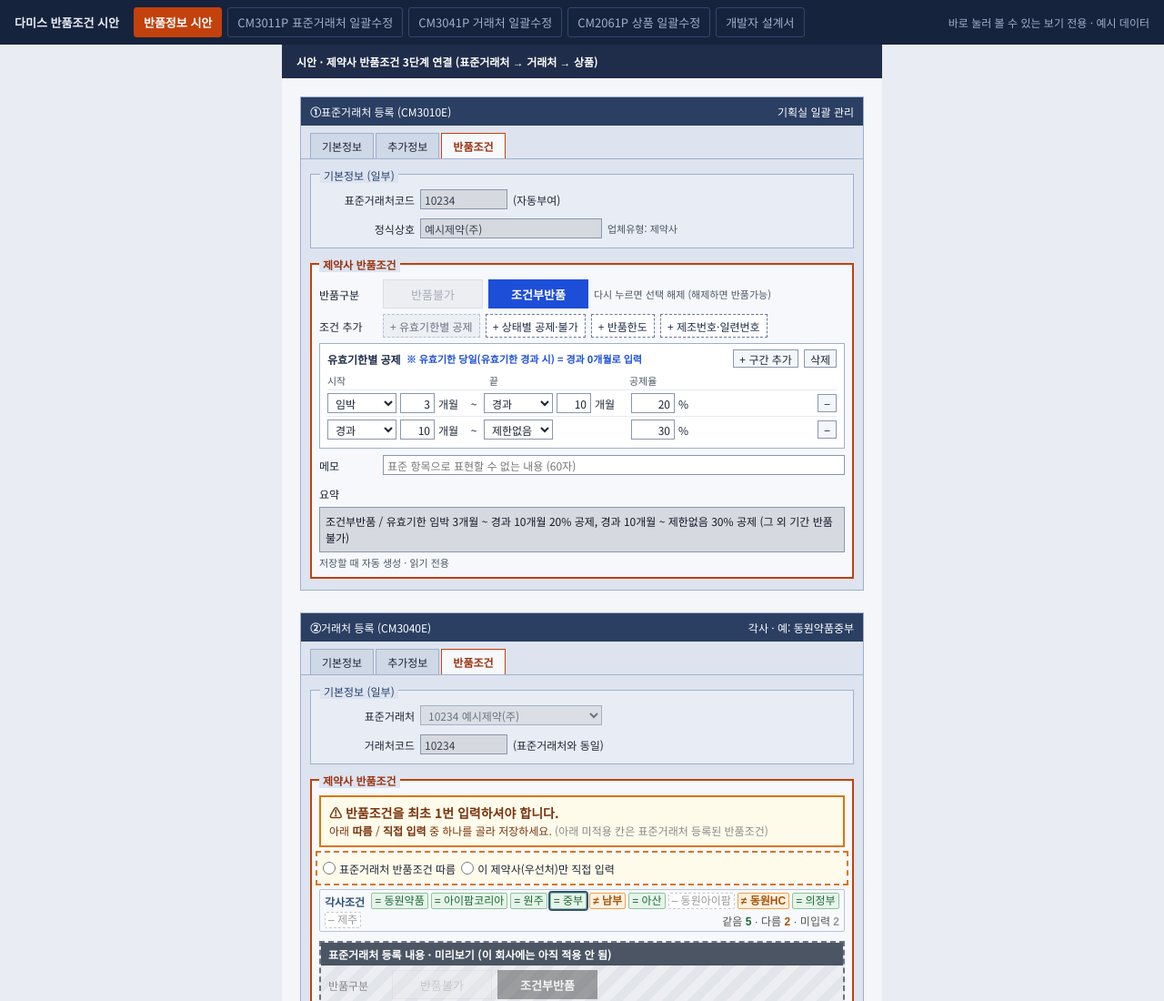
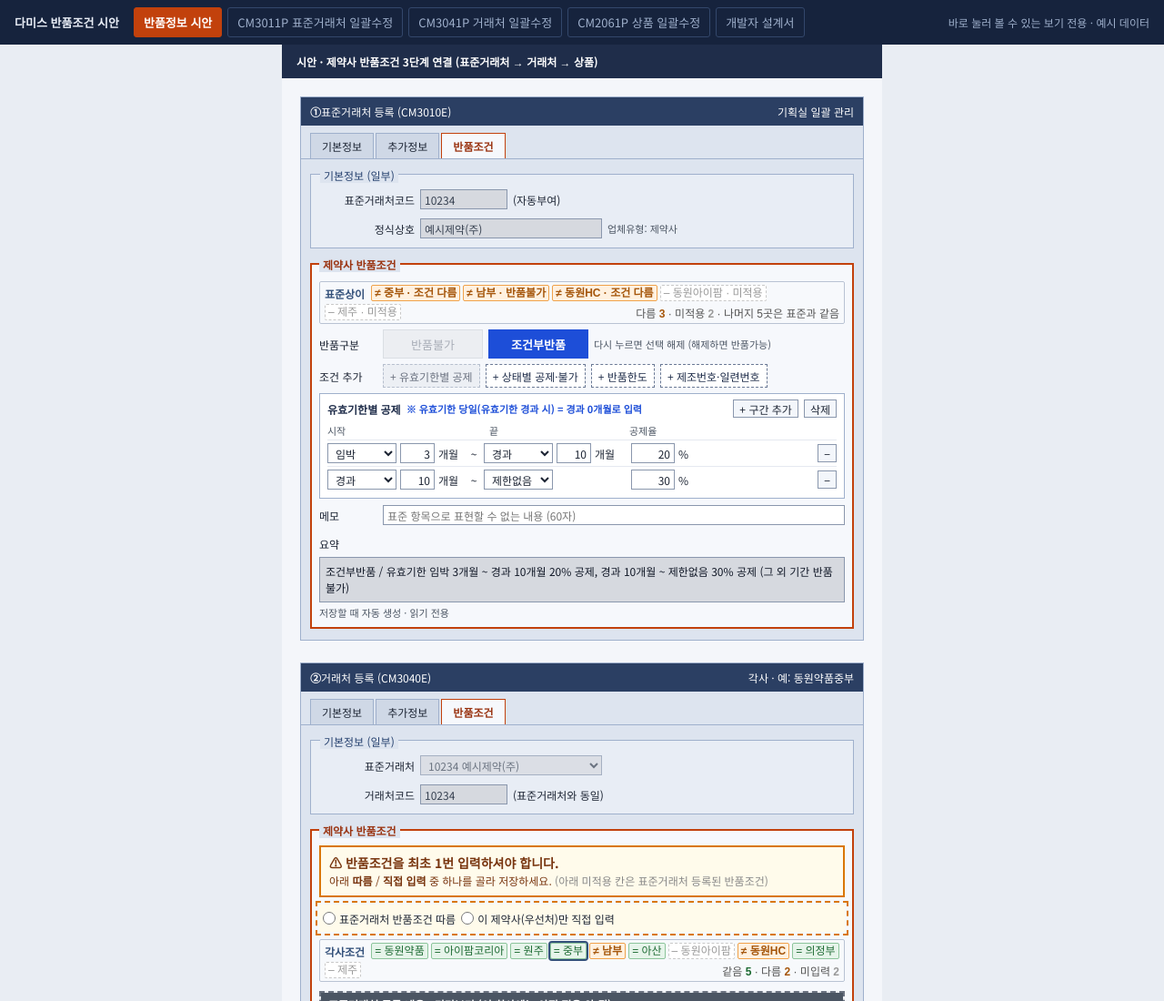
Before and after one commit to kiha797/return, a plain HTML site: page index.html in a window 1280 px wide. Shown: the top 1100 px of the page at 91% size. Drawn offline with nearby package versions, Linux system fonts and the light colour scheme.

Commit message:
표준거래처 등록: 표준상이 띠 추가 (표준과 다른 회사·미적용 회사만 표시)

```diff
--- a/cmp.html
+++ b/cmp.html
@@ -26,14 +26,55 @@ body{margin:0;font:12px "Malgun Gothic",sans-serif;color:#222;background:transpa
 </div>
 <script>
 // 예시 데이터 · 현재 회사 = 중부
-const me = '중부';
-const base = {'유효기한별 공제':'임박 3개월 ~ 경과 10개월 : 30%', '상태별 공제·불가':'개봉 50% · 훼손 불가'};
-const corps = [
+let me = '중부';
+let base = {'유효기한별 공제':'임박 3개월 ~ 경과 10개월 : 30%', '상태별 공제·불가':'개봉 50% · 훼손 불가'};
+let corps = [
   ['동원약품','s'],['아이팜코리아','s'],['원주','s'],['중부','s'],['남부','d',{'유효기한별 공제':'임박 6개월 ~ 경과 6개월 : 20%'}],
   ['아산','s'],['동원아이팜','n'],['동원HC','d',{'상태별 공제·불가':'개봉 불가 · 훼손 불가'}],['의정부','s'],['제주','n']
 ];
+const tip = {s:'우리 회사와 같음', d:'다름 · 눌러서 다른 항목만 보기', n:'반품조건 미입력'};
+// 표준거래처 화면(?v=std): 표준과 다르게 직접 입력한 회사 + (반품불가·조건부반품일 때) 미적용 회사만 표시
+const STD = location.search.indexOf('v=std') >= 0;
 const strip = document.getElementById('strip'), pop = document.getElementById('pop');
-const tip = {s:'우리 회사와 같음', d:'다름 · 눌러서 다른 항목만 보기', n:'반품조건 미입력'};
+const TYPE = {'': '반품가능', ng: '반품불가', cond: '조건부반품'};
+// 직접 입력한 회사들 (예시) · 나머지 회사는 표준 따름 또는 미확인
+const UNSET = ['동원아이팜', '제주'];   // 아직 따름/직접 입력을 고르지 않은 회사 (예시)
+const OWN = [
+  ['중부', '조건부반품', {'유효기한별 공제':'임박 3개월 ~ 경과 10개월 : 30%'}],
+  ['남부', '반품불가', {}],
+  ['동원HC', '조건부반품', {'상태별 공제·불가':'개봉 50% · 훼손 불가'}]
+];
+function chip(cls, text, title, onclick){
+  const el = document.createElement('span');
+  el.className = 'chip ' + cls; el.textContent = text; el.title = title;
+  if (onclick) el.onclick = onclick;
+  strip.appendChild(el);
+}
+function drawStd(stdType){
+  const T = TYPE[stdType] || '반품가능';
+  strip.innerHTML = '<span class="cap">표준상이</span>'; pop.classList.remove('on');
+  me = '표준'; base = {'반품구분': T, '유효기한별 공제':'표준 값', '상태별 공제·불가':'표준 값'};
+  let diffN = 0;
+  OWN.forEach(([c, ty, det]) => {
+    if (ty === T && ty !== '조건부반품') return;                // 반품구분이 같고 세부조건 없음 → 같음, 숨김
+    if (ty === T && !Object.keys(det).length) return;
+    diffN++;
+    const diff = Object.assign(ty !== T ? {'반품구분': ty} : {}, det);
+    chip('d', '≠ ' + c + ' · ' + (ty !== T ? ty : '조건 다름'), '표준과 다름 · 눌러서 다른 항목 보기', () => show(c, diff));
+  });
+  // 반품불가·조건부반품이면 각사가 한 번 골라야 하므로 미적용 회사도 표시 (반품가능은 고를 필요 없어 숨김)
+  const unsetN = T === '반품가능' ? 0 : UNSET.length;
+  if (unsetN) UNSET.forEach(c => chip('n', '– ' + c + ' · 미적용', '아직 따름/직접 입력을 고르지 않음'));
+  const sum = document.createElement('span'); sum.className = 'cnt';
+  const same = 10 - diffN - unsetN;
+  sum.innerHTML = (diffN || unsetN) ? '다름 <b style="color:#a5560b">' + diffN + '</b>' + (unsetN ? ' · 미적용 <b style="color:#999">' + unsetN + '</b>' : '') + ' · 나머지 ' + same + '곳은 표준과 같음' : '10개사 모두 표준과 같음';
+  strip.appendChild(sum); fit();
+}
+if (STD) {
+  window.addEventListener('message', e => { if (e.data && 'stdType' in e.data) drawStd(e.data.stdType); });
+  drawStd('');
+  parent.postMessage({needStd: 1}, '*');
+} else {
 let cnt = {s:0,d:0,n:0};
 corps.forEach(([c,st,diff]) => {
   if (c !== me) cnt[st]++;
@@ -48,10 +89,11 @@ const sum = document.createElement('span');
 sum.className = 'cnt';
 sum.innerHTML = '같음 <b style="color:#1e6b34">'+cnt.s+'</b> · 다름 <b style="color:#a5560b">'+cnt.d+'</b> · 미입력 <b style="color:#999">'+cnt.n+'</b>';
 strip.appendChild(sum);
+}
 function show(c, diff){
   if (pop.dataset.c === c && pop.classList.contains('on')) { pop.classList.remove('on'); return fit(); }
   pop.dataset.c = c;
-  pop.innerHTML = '<span class="x" onclick="pop.classList.remove(\'on\');fit()">✕</span><b>'+c+'</b> · 다른 항목만 (유효기한별 공제 / 상태별 공제·불가 비교)<table><tr><th>항목</th><th>우리('+me+')</th><th>'+c+'</th></tr>' +
+  pop.innerHTML = '<span class="x" onclick="pop.classList.remove(\'on\');fit()">✕</span><b>'+c+'</b> · 다른 항목만 ('+(STD?'표준거래처와 비교':'유효기한별 공제 / 상태별 공제·불가 비교')+')<table><tr><th>항목</th><th>'+(STD?'표준':'우리('+me+')')+'</th><th>'+c+'</th></tr>' +
     Object.keys(diff).map(k => '<tr><th>'+k+'</th><td>'+base[k]+'</td><td><b>'+diff[k]+'</b></td></tr>').join('') + '</table>';
   pop.classList.add('on'); fit();
 }
--- a/index.html
+++ b/index.html
@@ -146,6 +146,7 @@ body::before{content:"";position:fixed;inset:0 0 auto;height:env(safe-area-inset
 
         <div class="rb">
           <span class="lg">{{p.legend}}</span>
+          <sc-if value="{{p.isStd}}" hint-placeholder-val="{{true}}"><iframe class="near-frame" src="cmp.html?v=std" title="각사 적용 현황" style="display:block;width:100%;height:30px;border:0"></iframe></sc-if>
 
           <sc-if value="{{p.showUnset}}" hint-placeholder-val="{{false}}">
             <div class="unset"><b style="font-size:14px">⚠ 반품조건을 최초 1번 입력하셔야 합니다.</b><br>아래 <b>따름</b> / <b>직접 입력</b> 중 하나를 골라 저장하세요. <span style="color:#888">(아래 미적용 칸은 표준거래처 등록된 반품조건)</span></div>
@@ -499,6 +500,7 @@ class Component extends DCLogic {
     const s = this.state;
     // 표준거래처가 반품불가면 거래처는 직접 입력 불가 (항상 표준 따름)
     const stdLock = s.std.type === 'ng';
+    if (window.stdTypeNow !== (s.std.type || '')) { window.stdTypeNow = s.std.type || ''; setTimeout(() => window.sendStd && window.sendStd()); }
     // 거래처 '미확인' : 각사 담당자가 따름/직접 입력을 한 번 골라 저장하기 전에는 표준거래처 값이 자동 적용되지 않음
     //   단, 표준이 반품가능(반품구분 선택 안 함)이면 확인 없이 바로 따름
     const custUnset = s.cust.mode === 'unset' && !!s.std.type;
@@ -590,7 +592,10 @@ class Component extends DCLogic {
 dcMount('tpl', 'app', Component);
 </script>
 <script>
+// 표준거래처 반품구분을 각사적용 띠(cmp.html?v=std)에 알려 줌
+function sendStd(){ document.querySelectorAll('iframe[src="cmp.html?v=std"]').forEach(f => f.contentWindow && f.contentWindow.postMessage({stdType: window.stdTypeNow || ''}, '*')); }
 window.addEventListener('message', e => {
+  if (e.data && e.data.needStd) { sendStd(); return; }
   if (!e.data || !e.data.nearH) return;
   document.querySelectorAll('.near-frame').forEach(f => { if (f.contentWindow === e.source) f.style.height = e.data.nearH + 'px'; });
 });
```
